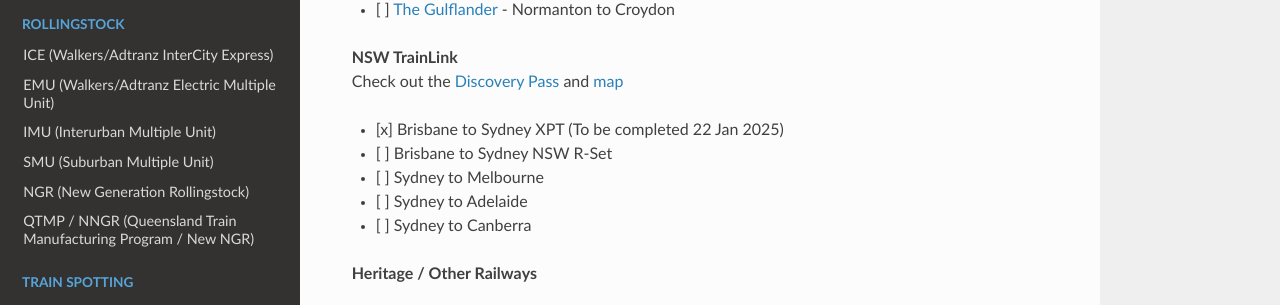
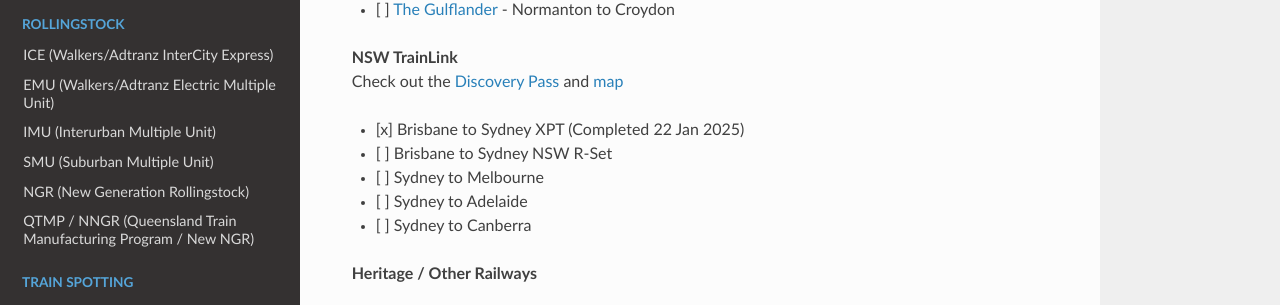
Before and after one commit to SysPoe/train-wiki, an MkDocs documentation site: the page built from docs/Bucket-List.md, in a window 1280 px wide and 900 px high, scrolled down 344 px. Shown: the part 138-443 px from the top of the window. Built offline with MkDocs 1.6.1, drawn with Linux system fonts in a browser that asks for light colours; nearby versions of some CDN libraries.

```diff
--- a/docs/Bucket-List.md
+++ b/docs/Bucket-List.md
@@ -18,7 +18,7 @@ Check out the [Queensland Explorer Pass](https://www.queenslandrailtravel.com.au
 **NSW TrainLink** <br>
 Check out the [Discovery Pass](https://transportnsw.info/tickets-opal/regional-tickets-fares/discovery-pass) and [map](https://transportnsw.info/regional-network-map)
 
-- [x] Brisbane to Sydney XPT (To be completed 22 Jan 2025)
+- [x] Brisbane to Sydney XPT (Completed 22 Jan 2025)
 - [ ] Brisbane to Sydney NSW R-Set
 - [ ] Sydney to Melbourne
 - [ ] Sydney to Adelaide
```
